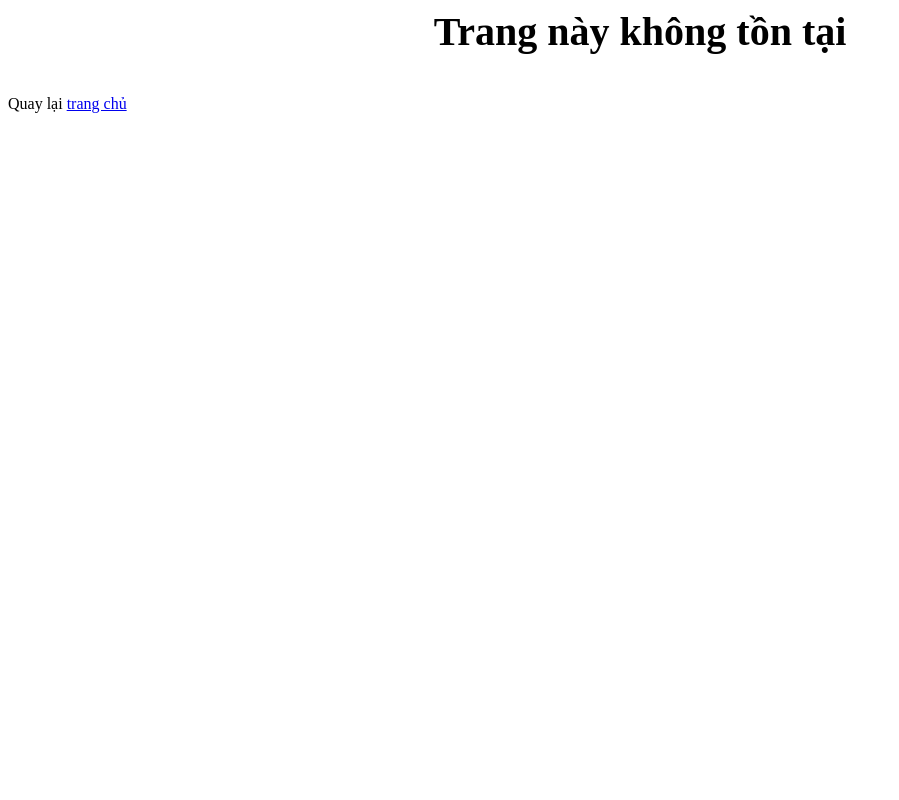
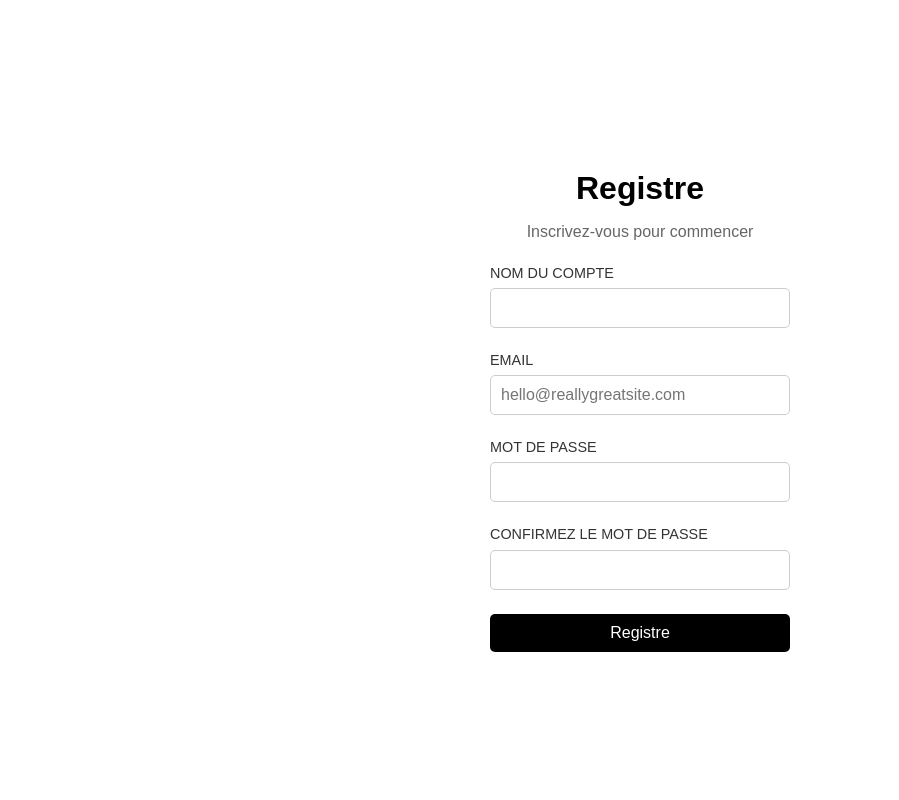
Before and after one commit to ptienduc311/php-pokemon, a PHP site: page /index.php?mod=register in a window 1280 px wide. Shown: the whole page, without its empty margins (0-899 px from the left). Run offline with PHP 8.4, Linux system fonts and the light colour scheme.

Commit message:
register account

```diff
--- a/db/config.php
+++ b/db/config.php
@@ -4,5 +4,5 @@ $config = [
     'hostname'=>'localhost',
     'username'=>'root',
     'password'=>'',
-    'database'=>'unitop'
+    'database'=>'pokemon'
 ];
--- a/index.php
+++ b/index.php
@@ -1,5 +1,4 @@
 <?php
-//require 'db/connect.php';
 #Kết nối database
 require 'db/config.php';
 require 'db/database.php';
@@ -12,8 +11,8 @@ require 'lib/url.php';
 ?>
 <?php
 db_connect($config);
-$mod = !empty($_GET['mod']) ? $_GET['mod'] : 'home';
-$act = !empty($_GET['act']) ? $_GET['act'] : 'main';
+$mod = !empty($_GET['mod']) ? $_GET['mod'] : 'register';
+$act = !empty($_GET['act']) ? $_GET['act'] : 'index';
 $path = "modules/$mod/{$act}.php";
 
 if (file_exists($path)) {
--- /dev/null
+++ b/modules/register/index.php
@@ -0,0 +1,54 @@
+<?php
+if ($_SERVER["REQUEST_METHOD"] == "POST") {
+    $username = $_POST['username'];
+    $email = $_POST['email'];
+    $password = $_POST['password'];
+    $confirm_password = $_POST['confirm-password'];
+    $error = [];
+    $sql = "SELECT * FROM users WHERE email = '{$email}'";
+    if(db_num_rows($sql) > 0){
+        $error['email'] = "l'email existe déjà";
+    }
+    else{
+        if($password === $confirm_password){
+            $password = password_hash($password, PASSWORD_DEFAULT);
+            $data = [
+                'username' => $username,
+                'email' => $email,
+                'password' => $password
+            ];
+            db_insert('users', $data);
+        }
+    }
+}
+?>
+<!DOCTYPE html>
+<html lang="en">
+<head>
+    <meta charset="UTF-8">
+    <meta name="viewport" content="width=device-width, initial-scale=1.0">
+    <title>Registre</title>
+    <link rel="stylesheet" href="public/css/register.css">
+</head>
+<body>
+    <div class="container">
+        <h1>Registre</h1>
+        <p>Inscrivez-vous pour commencer</p>
+        <form method="POST">
+            <label for="username">NOM DU COMPTE</label>
+            <input type="text" name="username" id="username">
+
+            <label for="email">EMAIL</label>
+            <input type="email" id="email" name="email" placeholder="hello@reallygreatsite.com" required>
+
+            <label for="password">MOT DE PASSE</label>
+            <input type="password" id="password" name="password" required>
+
+            <label for="confirm-password">CONFIRMEZ LE MOT DE PASSE</label>
+            <input type="password" id="confirm-password" name="confirm-password" required>
+
+            <button type="submit">Registre</button>
+        </form>
+    </div>
+</body>
+</html>
--- /dev/null
+++ b/public/css/register.css
@@ -0,0 +1,58 @@
+body {
+    display: flex;
+    justify-content: center;
+    align-items: center;
+    height: 100vh;
+    margin: 0;
+    font-family: Arial, sans-serif;
+}
+
+.container {
+    text-align: center;
+    max-width: 300px;
+    width: 100%;
+}
+
+h1 {
+    font-size: 2em;
+    margin-bottom: 0.5em;
+}
+
+p {
+    margin-bottom: 1.5em;
+    color: #666;
+}
+
+form {
+    display: flex;
+    flex-direction: column;
+}
+
+label {
+    margin-bottom: 0.5em;
+    text-align: left;
+    font-size: 0.9em;
+    color: #333;
+}
+
+input {
+    padding: 10px;
+    margin-bottom: 1.5em;
+    border: 1px solid #ccc;
+    border-radius: 5px;
+    font-size: 1em;
+}
+
+button {
+    padding: 10px;
+    background-color: #000;
+    color: #fff;
+    border: none;
+    border-radius: 5px;
+    font-size: 1em;
+    cursor: pointer;
+}
+
+button:hover {
+    background-color: #333;
+}
```
